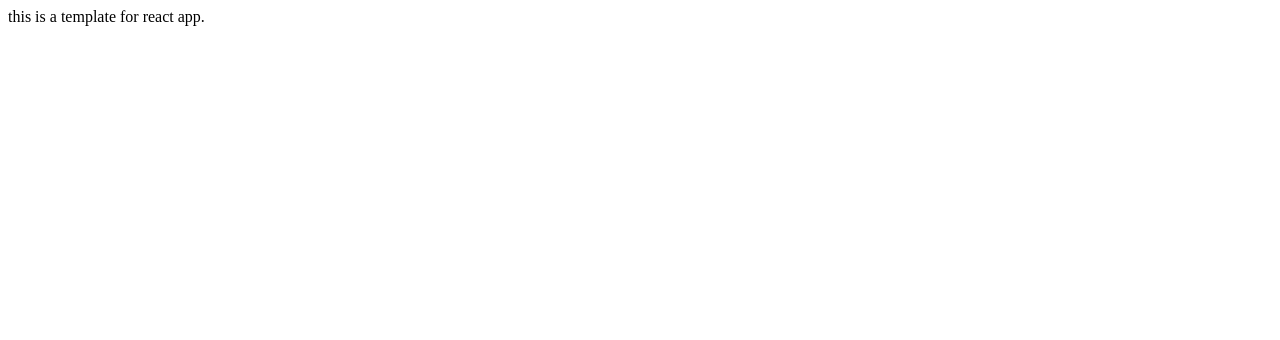
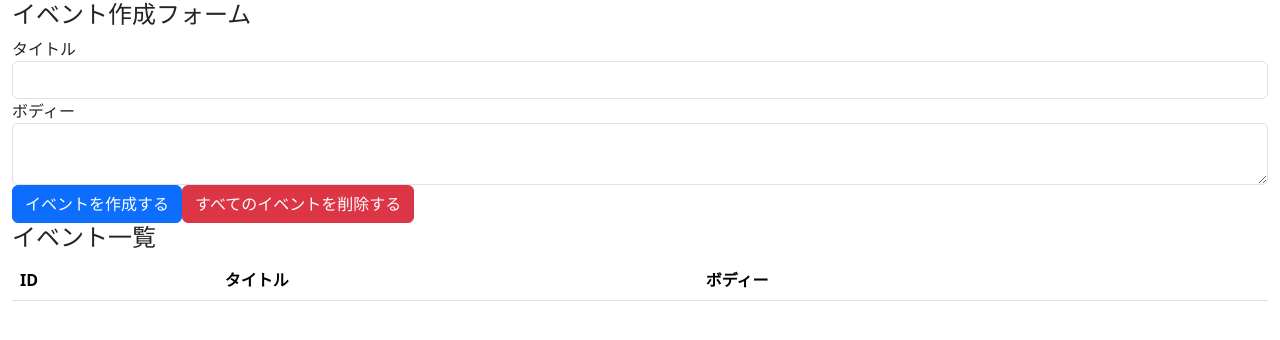
Before and after one commit to den413/react-hooks-101, a React (Create React App) app: page / in a window 1280 px wide. Shown: the top 340 px of the page. Built offline with nearby package versions, Linux system fonts and the light colour scheme.

Commit message:
create event form and event table with bootstrap

```diff
--- a/package.json
+++ b/package.json
@@ -6,6 +6,7 @@
     "@testing-library/jest-dom": "^5.16.5",
     "@testing-library/react": "^13.4.0",
     "@testing-library/user-event": "^13.5.0",
+    "bootstrap": "^5.3.0",
     "react": "^18.2.0",
     "react-dom": "^18.2.0",
     "react-scripts": "5.0.1",
--- a/src/App.js
+++ /dev/null
@@ -1,10 +0,0 @@
-
-const App = () => {
-  return (
-    <div>
-      this is a template for react app.
-    </div>
-  );
-}
-
-export default App;
--- /dev/null
+++ b/src/conponents/App.js
@@ -0,0 +1,55 @@
+import "bootstrap/dist/css/bootstrap.min.css";
+
+const App = () => {
+  return (
+    <div className="container-fluid">
+      <h4>イベント作成フォーム</h4>
+      <form>
+        <div className="form-group">
+          <label htmlFor="formEventTitle">タイトル</label>
+          <input
+            type="text"
+            name=""
+            id="formEventTitle"
+            className="form-control"
+            placeholder=""
+            aria-describedby="helpId"
+          />
+        </div>
+
+        <div className="form-group">
+          <label htmlFor="formEventBody">ボディー</label>
+          <textarea
+            type="text"
+            name=""
+            id="formEventBody"
+            className="form-control"
+            placeholder=""
+            aria-describedby="helpId"
+          />
+        </div>
+
+        <button type="button" className="btn btn-primary">
+          イベントを作成する
+        </button>
+        <button type="button" className="btn btn-danger">
+          すべてのイベントを削除する
+        </button>
+
+        <h4>イベント一覧</h4>
+        <table className="table table-hover">
+          <thead>
+            <tr>
+              <th>ID</th>
+              <th>タイトル</th>
+              <th>ボディー</th>
+              <th></th>
+            </tr>
+          </thead>
+        </table>
+      </form>
+    </div>
+  );
+};
+
+export default App;
```
Also changed, not shown: src/index.js (+4 -4 lines), 1 other file (tests, documents, lock files or other folders).
